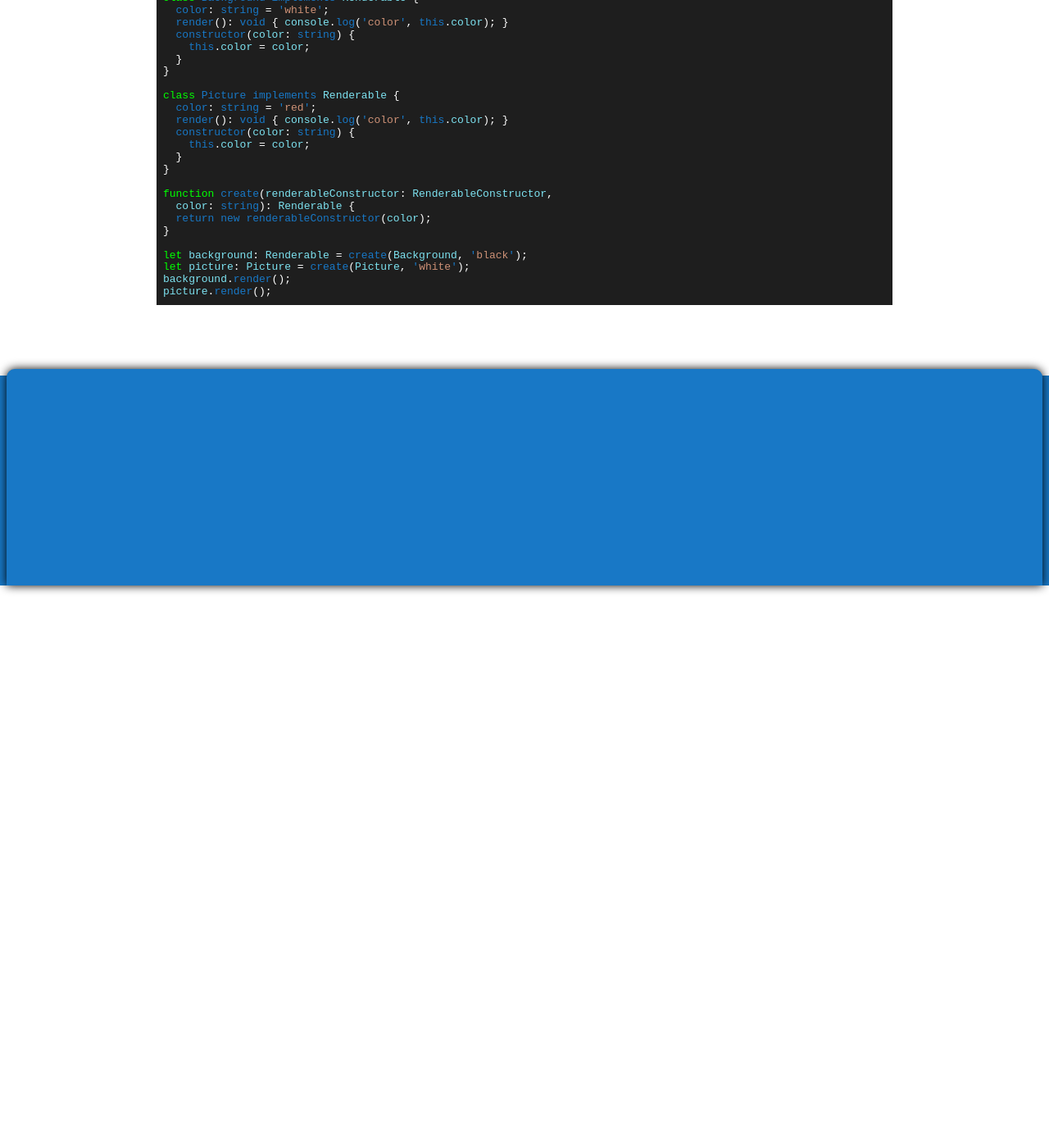
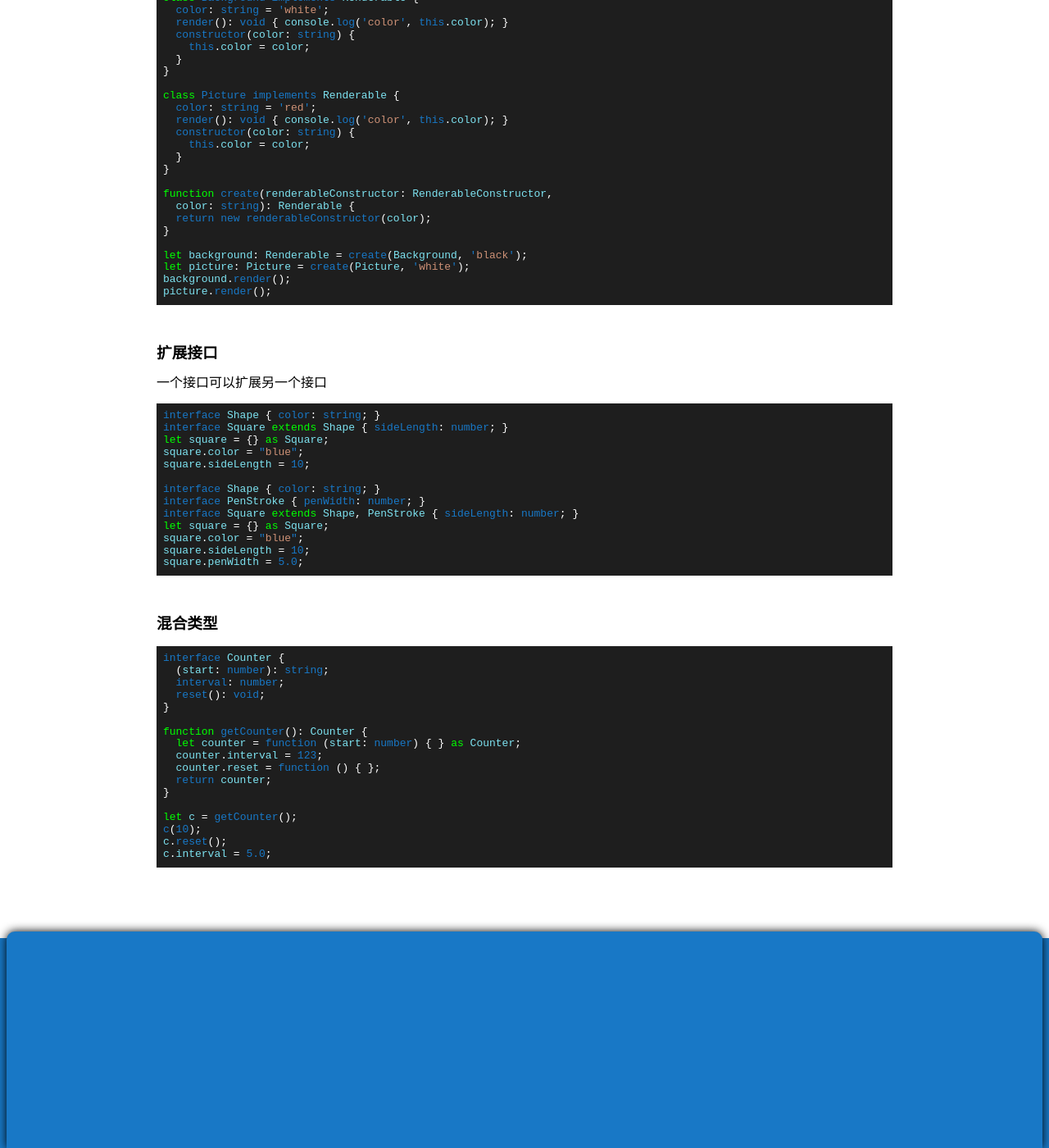
Before and after one commit to codelab2006/codelab2006.github.io, a Jekyll site: the page built from collections/_posts/2020-03-02-typescript_interfaces.md, in a window 1280 px wide and 1400 px high, scrolled down 2688 px. Shown: the whole window at 82% size. Built offline with Jekyll 4.4.1, drawn with Linux system fonts in a browser that asks for light colours.

Commit message:
Update ...

````diff
--- a/collections/_posts/2020-03-02-typescript_interfaces.md
+++ b/collections/_posts/2020-03-02-typescript_interfaces.md
@@ -170,3 +170,45 @@ let picture: Picture = create(Picture, 'white');
 background.render();
 picture.render();
 ```
+
+### 扩展接口
+
+一个接口可以扩展另一个接口
+
+```typescript
+interface Shape { color: string; }
+interface Square extends Shape { sideLength: number; }
+let square = {} as Square;
+square.color = "blue";
+square.sideLength = 10;
+
+interface Shape { color: string; }
+interface PenStroke { penWidth: number; }
+interface Square extends Shape, PenStroke { sideLength: number; }
+let square = {} as Square;
+square.color = "blue";
+square.sideLength = 10;
+square.penWidth = 5.0;
+```
+
+### 混合类型
+
+```typescript
+interface Counter {
+  (start: number): string;
+  interval: number;
+  reset(): void;
+}
+
+function getCounter(): Counter {
+  let counter = function (start: number) { } as Counter;
+  counter.interval = 123;
+  counter.reset = function () { };
+  return counter;
+}
+
+let c = getCounter();
+c(10);
+c.reset();
+c.interval = 5.0;
+```
````
